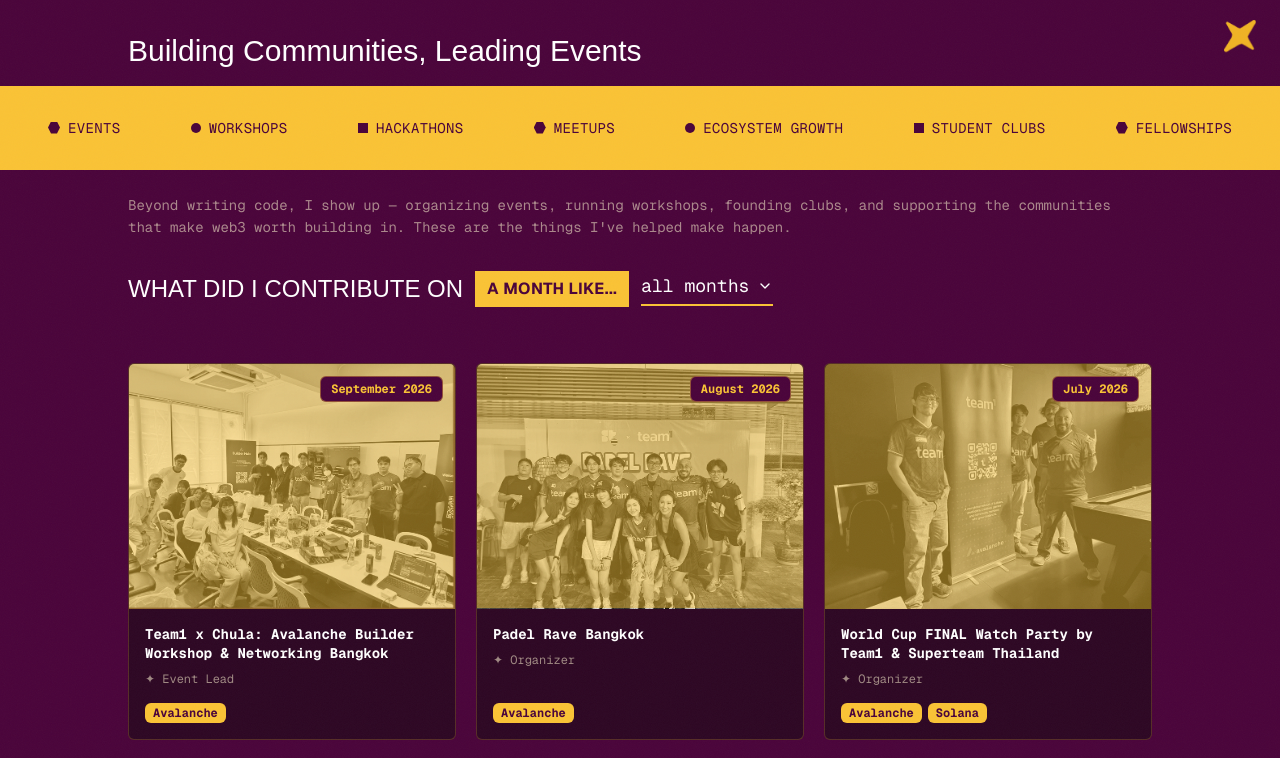
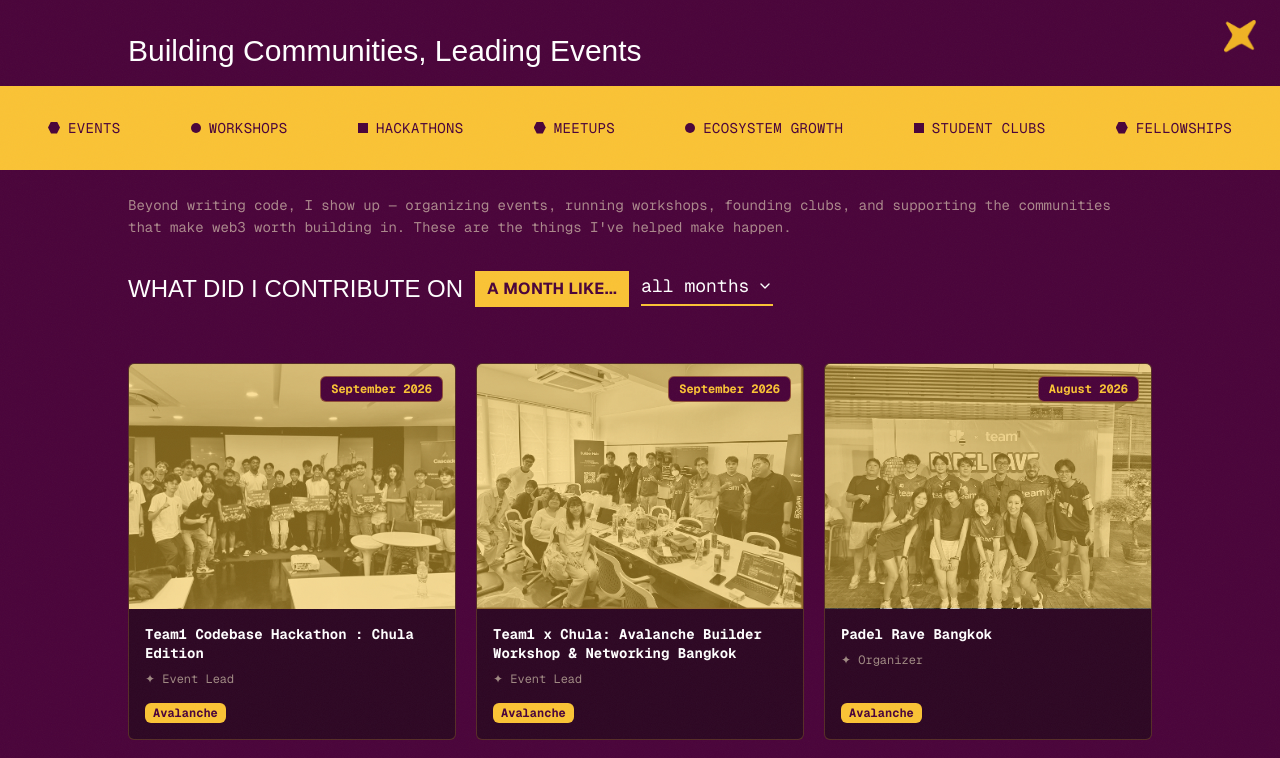
Before and after one commit to GeneralAcre/story-of-acre, a Next.js app: page /contribution in a window 1280 px wide. Shown: the top 758 px of the page. Built offline with nearby package versions, Linux system fonts and the light colour scheme; a web font is replaced by a local one.

Commit message:
Add Codebase Chula hackathon contribution

```diff
--- a/src/app/contribution/ContributionGrid.tsx
+++ b/src/app/contribution/ContributionGrid.tsx
@@ -7,6 +7,14 @@
 import SectionReveal from "@/components/common/SectionReveal"
 
 const CONTRIBUTIONS = [
+  {
+    title: "Team1 Codebase Hackathon : Chula Edition",
+    year: "September 2026",
+    role: "Event Lead",
+    tags: ["Avalanche"],
+    image: "/contribution/Codebase-Chula-Hackthon.png",
+    href: "https://x.com/Acrepedia/status/2104527775948497039?s=20",
+  },
   {
     title: "Team1 x Chula: Avalanche Builder Workshop & Networking Bangkok",
     year: "September 2026",
```
Also changed, not shown: public/contribution/Codebase-Chula-Hackthon.png (added).
